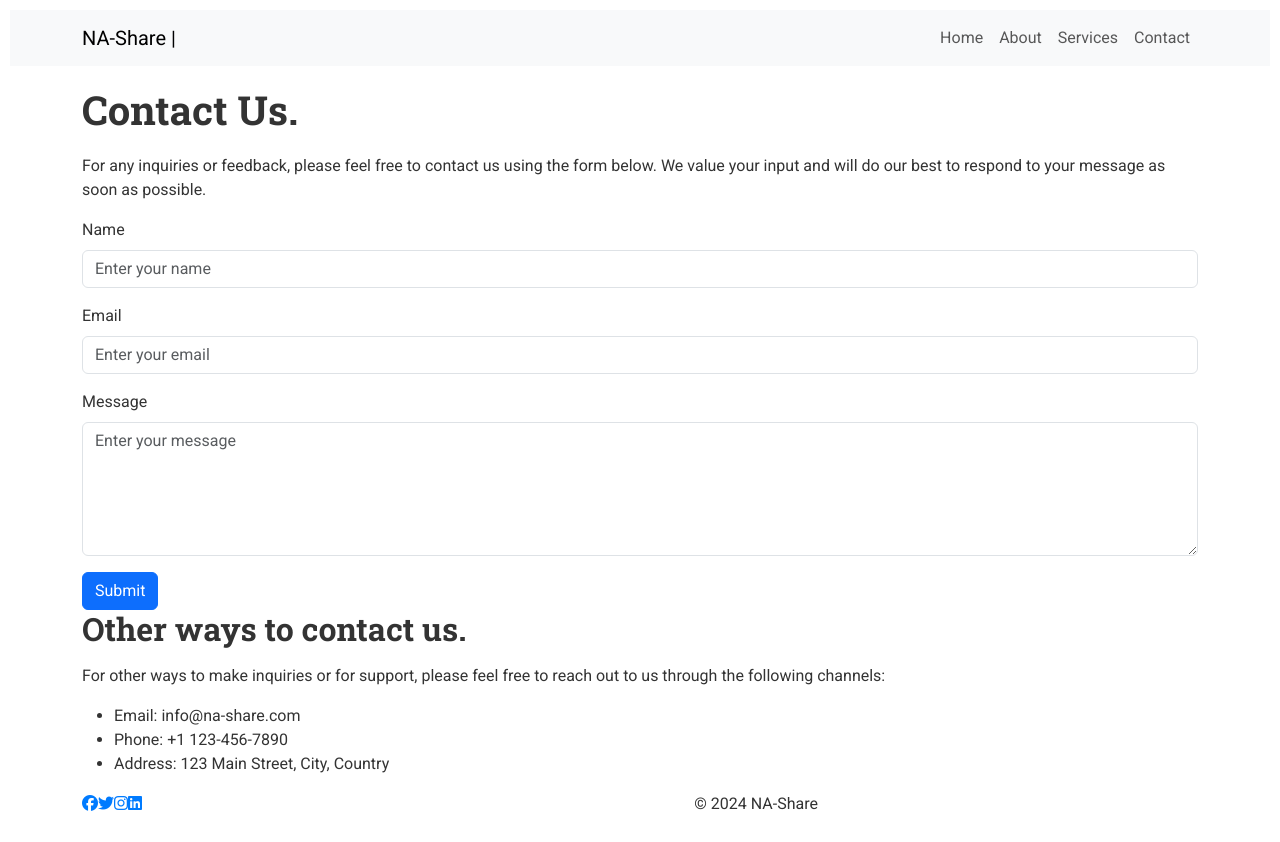
After one commit to Damitwhy/NA-Share, a Django app: page /contact/ in a window 1280 px wide. The commit adds this page. Run offline with Django 5.2, Linux system fonts and the light colour scheme; some libraries are stand-ins or nearby versions.

Commit message:
created: contact.html, services.html, added content, wired up with views and urls

```diff
--- /dev/null
+++ b/core/templates/core/contact.html
@@ -0,0 +1,35 @@
+{% extends 'base.html' %}
+
+{% block content %}
+<div class="row">
+    <div class="col-md-12">
+        <h1>Contact Us.</h1>
+        <p>For any inquiries or feedback, please feel free to contact us using the form below. We value your input and will do our best to respond to your message as soon as possible.</p>
+        <form>
+            <div class="mb-3">
+                <label for="name" class="form-label">Name</label>
+                <input type="text" class="form-control" id="name" placeholder="Enter your name">
+            </div>
+            <div class="mb-3">
+                <label for="email" class="form-label">Email</label>
+                <input type="email" class="form-control" id="email" placeholder="Enter your email">
+            </div>
+            <div class="mb-3">
+                <label for="message" class="form-label">Message</label>
+                <textarea class="form-control" id="message" rows="5" placeholder="Enter your message"></textarea>
+            </div>
+            <button type="submit" class="btn btn-primary">Submit</button>
+        </form>
+    </div>
+    <div class="col-md-12">
+        <h2>Other ways to contact us.</h2>
+        <p>For other ways to make inquiries or for support, please feel free to reach out to us through the following channels:</p>
+        <ul>
+            <li>Email: info@na-share.com</li>
+            <li>Phone: +1 123-456-7890</li>
+            <li>Address: 123 Main Street, City, Country</li>
+        </ul>
+    </div>
+
+</div>
+{% endblock %}
--- a/core/urls.py
+++ b/core/urls.py
@@ -4,5 +4,7 @@ from . import views
 urlpatterns = [
     path('', views.home, name='home'),
     path('about/', views.about, name='about'),
+    path('contact/', views.contact, name='contact'),
+    path('services/', views.services, name='services'),
     # Add more URL patterns here
 ]
--- a/core/views.py
+++ b/core/views.py
@@ -7,4 +7,10 @@ def home(request):
     return render(request, 'core/home.html')
 
 def about(request):
-    return render(request, 'about.html')
+    return render(request, 'core/about.html')
+
+def contact(request):
+    return render(request, 'core/contact.html')
+
+def services(request):
+    return render(request, 'core/services.html')
--- a/templates/base.html
+++ b/templates/base.html
@@ -2,6 +2,9 @@
 
 {% url 'home' as home_url %}
 {% url 'about' as about_url %}
+{% url 'services' as services_url %}
+{% url 'contact' as contact_url %}
+
 <!DOCTYPE html>
 <html lang="en">
 <head>
@@ -17,23 +20,23 @@
     <header>
         <nav class="navbar navbar-expand-lg navbar-light bg-light">
             <div class="container">
-                <a class="navbar-brand" href="#"><img>NA-Share |</a>
+                <a class="navbar-brand" href="{% url 'home' %}"><img>NA-Share |</a>
                 <button class="navbar-toggler" type="button" data-bs-toggle="collapse" data-bs-target="#navbarNav" aria-controls="navbarNav" aria-expanded="false" aria-label="Toggle navigation">
                     <span class="navbar-toggler-icon"></span>
                 </button>
                 <div class="collapse navbar-collapse" id="navbarNav">
                     <ul class="navbar-nav ms-auto">
                         <li class="nav-item">
-                            <a class="nav-link" href="#">Home</a>
+                            <a class="nav-link" href="{% url 'home' %}">Home</a>
                         </li>
                         <li class="nav-item">
-                            <a class="nav-link" href="#">About</a>
+                            <a class="nav-link" href="{% url 'about' %}">About</a>
                         </li>
                         <li class="nav-item">
-                            <a class="nav-link" href="#">Services</a>
+                            <a class="nav-link" href="{% url 'services' %}">Services</a>
                         </li>
                         <li class="nav-item">
-                            <a class="nav-link" href="#">Contact</a>
+                            <a class="nav-link" href="{% url 'contact' %}">Contact</a>
                         </li>
                     </ul>
                 </div>
```
Also changed, not shown: core/templates/core/about.html (added, +14 -0 lines), core/templates/core/services.html (added, +35 -0 lines), templates/about.html (deleted, +0 -75 lines), templates/contacts.html (+27 -11 lines), templates/services.html (added, +117 -0 lines).
